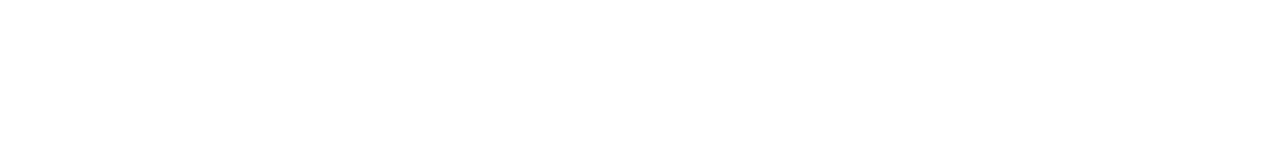
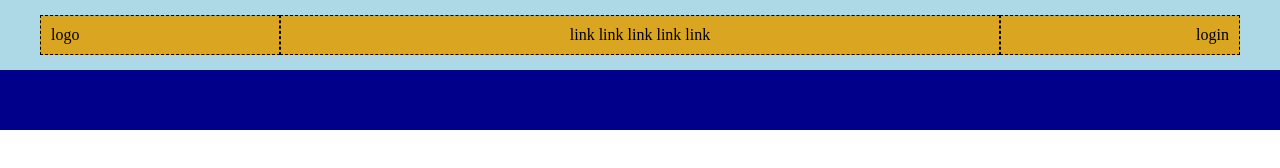
Before and after one commit to mattiadelmonaco/htmlcss-struttura-discord, a plain HTML site: page index.html in a window 1280 px wide. Drawn offline with Linux system fonts and the light colour scheme.

Commit message:
feat: add header top

```diff
--- a/css/style.css
+++ b/css/style.css
@@ -7,3 +7,60 @@
     margin: 0;
     padding: 0;
 }
+
+/*-------------
+    GENERAL
+--------------*/
+
+.container {
+    max-width: 1200px;
+    margin-left: auto;
+    margin-right: auto;
+}
+
+/*-------------
+    HEADER
+--------------*/
+
+/*-------------
+    HEADER TOP
+--------------*/
+
+.header-top {
+    background-color: #add8e6;
+    padding: 15px 0;
+}
+
+.header-top>.container {
+    display: flex;
+    background-color: #daa520;
+}
+
+.logo {
+    text-align: left;
+    width: 20%;
+}
+
+nav {
+    width: 60%;
+    text-align: center;
+}
+
+.login {
+    text-align: right;
+    width: 20%;
+}
+
+.header-top>.container>* {
+    border: 1px dashed black;
+    padding: 10px;
+}
+
+/*------------------
+    HEADER BOTTOM
+-------------------*/
+
+.header-bottom {
+    background-color: #00008b;
+    padding: 30px 0;
+}
--- a/index.html
+++ b/index.html
@@ -1,12 +1,31 @@
 <!DOCTYPE html>
 <html lang="en">
+
 <head>
     <meta charset="UTF-8">
     <meta name="viewport" content="width=device-width, initial-scale=1.0">
     <title>Struttura Discord</title>
     <link rel="stylesheet" href="css/style.css">
 </head>
+
 <body>
+    <!-- HEADER -->
+    <header>
+        <!-- HEADER TOP -->
+        <div class="header-top">
+            <div class="container">
+                <div class="logo">logo</div>
+                <nav>link link link link link</nav>
+                <div class="login">login</div>
+            </div>
+        </div>
+        <!-- /HEADER TOP -->
+        <!-- HEADER BOTTOM -->
 
+        <div class="header-bottom"></div>
+        <!-- /HEADER BOTTOM -->
+    </header>
+    <!-- /HEADER -->
 </body>
+
 </html>
```
